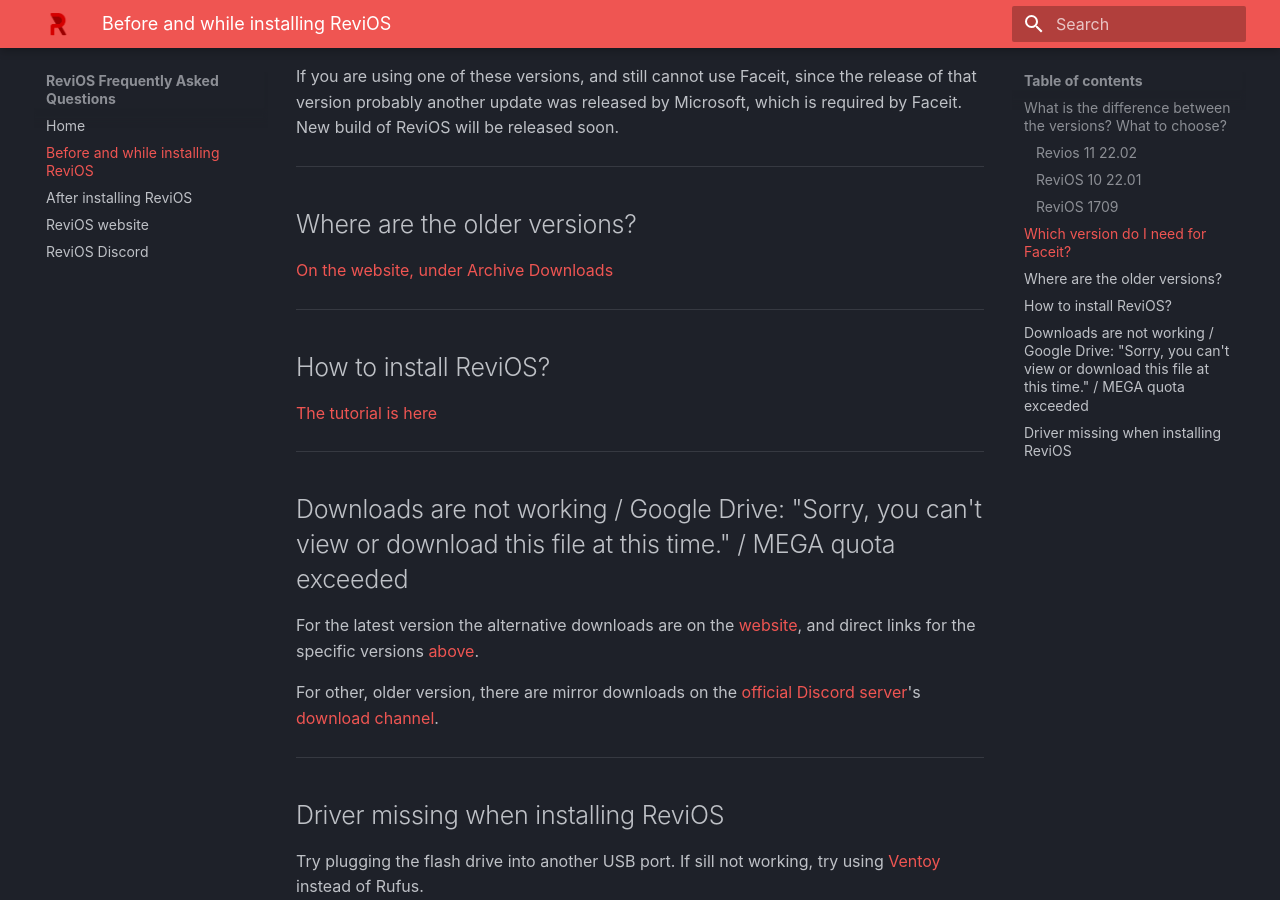
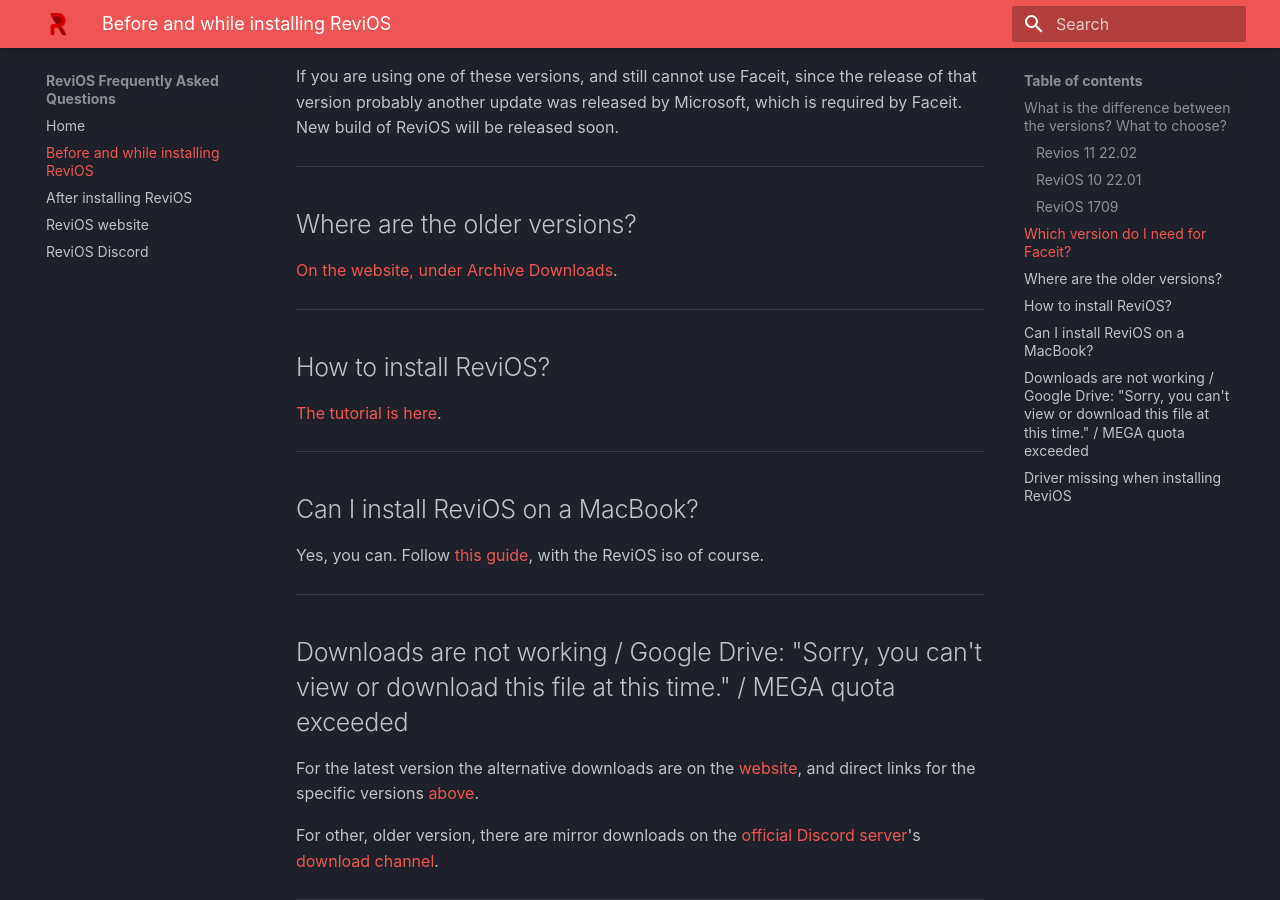
Before and after one commit to dkovacs24/ReviOS_faq, an MkDocs documentation site: the page built from docs/before-install.md, in a window 1280 px wide and 900 px high, scrolled down 1373 px. Built offline with MkDocs 1.6.1 and Material for MkDocs 9.7.7, drawn with Linux system fonts in a browser that asks for light colours; some web fonts are replaced.

Commit message:
added macbook install and network stats fix

```diff
--- a/docs/before-install.md
+++ b/docs/before-install.md
@@ -42,7 +42,7 @@
 - more gaming, less latency and less bloatware oriented, choose `1709`
 - more compatible with latest programs, choose `22.02` or `22.01`
 
-**_Faceit only works on 22.02 and 22.01 versions._** [Details below](#which-version-can-i-use-faceit-faceit-is-not-working).
+**Faceit only works on 22.02 and 22.01 versions.** [Details below](#which-version-do-i-need-for-faceit).
 
 ---
 
@@ -56,13 +56,19 @@
 
 ## Where are the older versions?
 
-[On the website, under Archive Downloads](https://www.revi.cc/revios/download/archive-downloads)
+[On the website, under Archive Downloads](https://www.revi.cc/revios/download/archive-downloads).
 
 ---
 
 ## How to install ReviOS?
 
-[The tutorial is here](https://youtu.be/w4Wn25d02iY)
+[The tutorial is here](https://youtu.be/w4Wn25d02iY).
+
+---
+
+## Can I install ReviOS on a MacBook?
+
+Yes, you can. Follow [this guide](https://jensd.be/1011/windows/install-windows-10-on-a-macbook-air-2019-2020-with-t2-chip), with the ReviOS iso of course.
 
 ---
 
```
Also changed, not shown: docs/after-install.md (+7 -1 lines), docs/index.md (+1 -1 lines).
